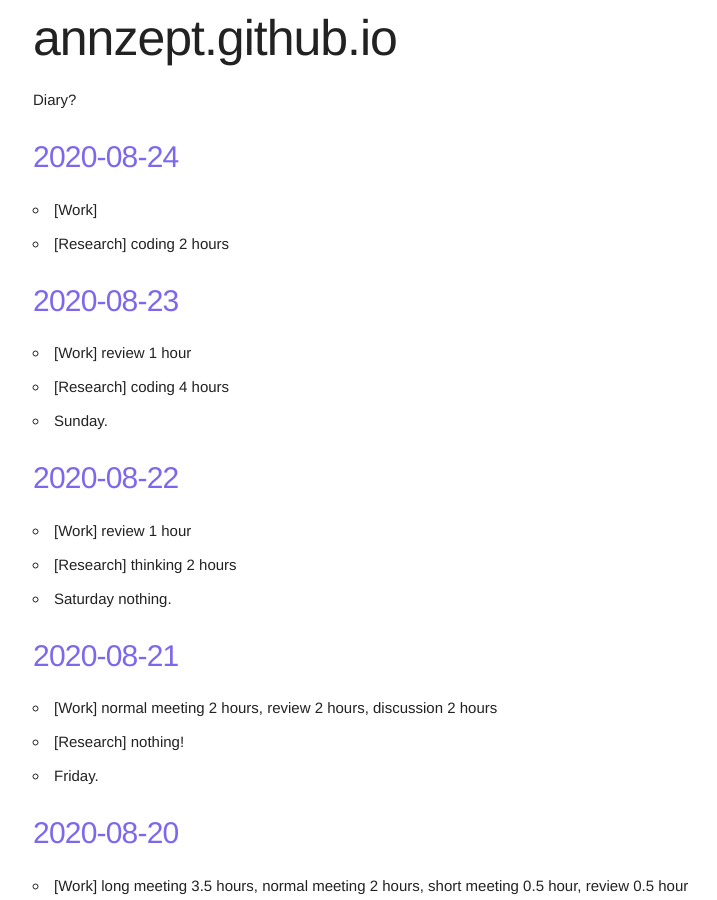
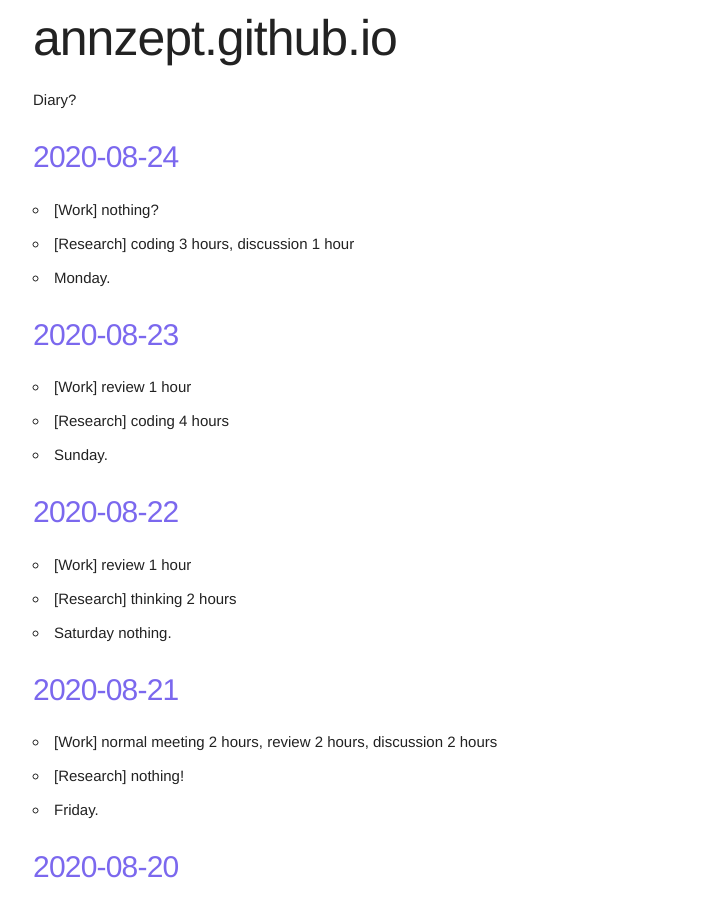
Before and after one commit to annzept/annzept.github.io, a Jekyll site: the page built from index.markdown, in a window 1280 px wide and 900 px high. Shown: the whole window, without its empty margins (127-844 px from the left). Built offline with Jekyll 4.4.1, drawn with Linux system fonts in a browser that asks for light colours.

Commit message:
Tue Aug 25 11:13:38 JST 2020

```diff
--- a/_posts/2020-08-24-diary.md
+++ b/_posts/2020-08-24-diary.md
@@ -5,5 +5,6 @@ date:   2020-08-24 23:59:59 +0900
 categories: diary
 ---
 
-- [Work]
-- [Research] coding 2 hours
+- [Work] nothing?
+- [Research] coding 3 hours, discussion 1 hour
+- Monday.
```
